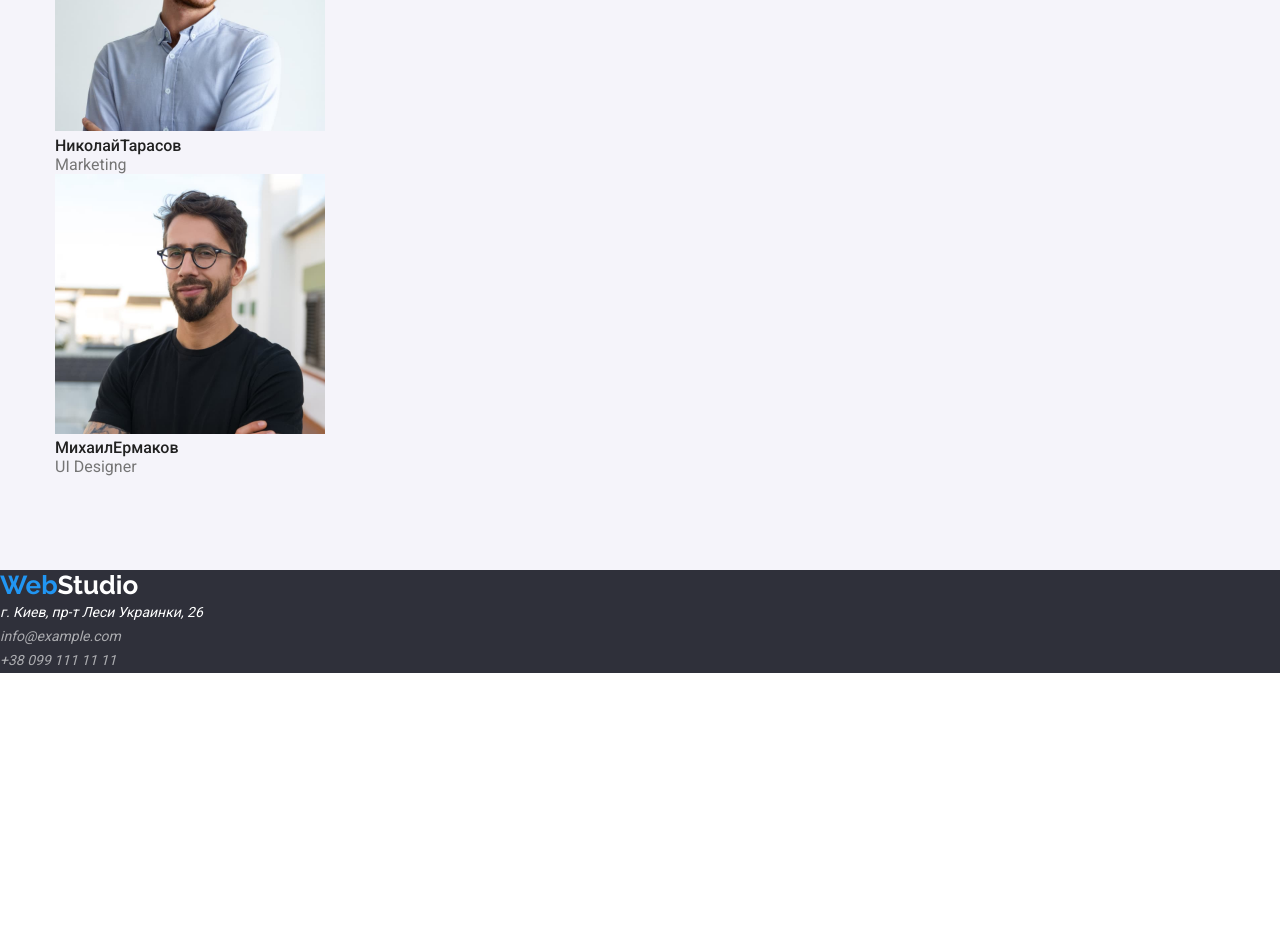
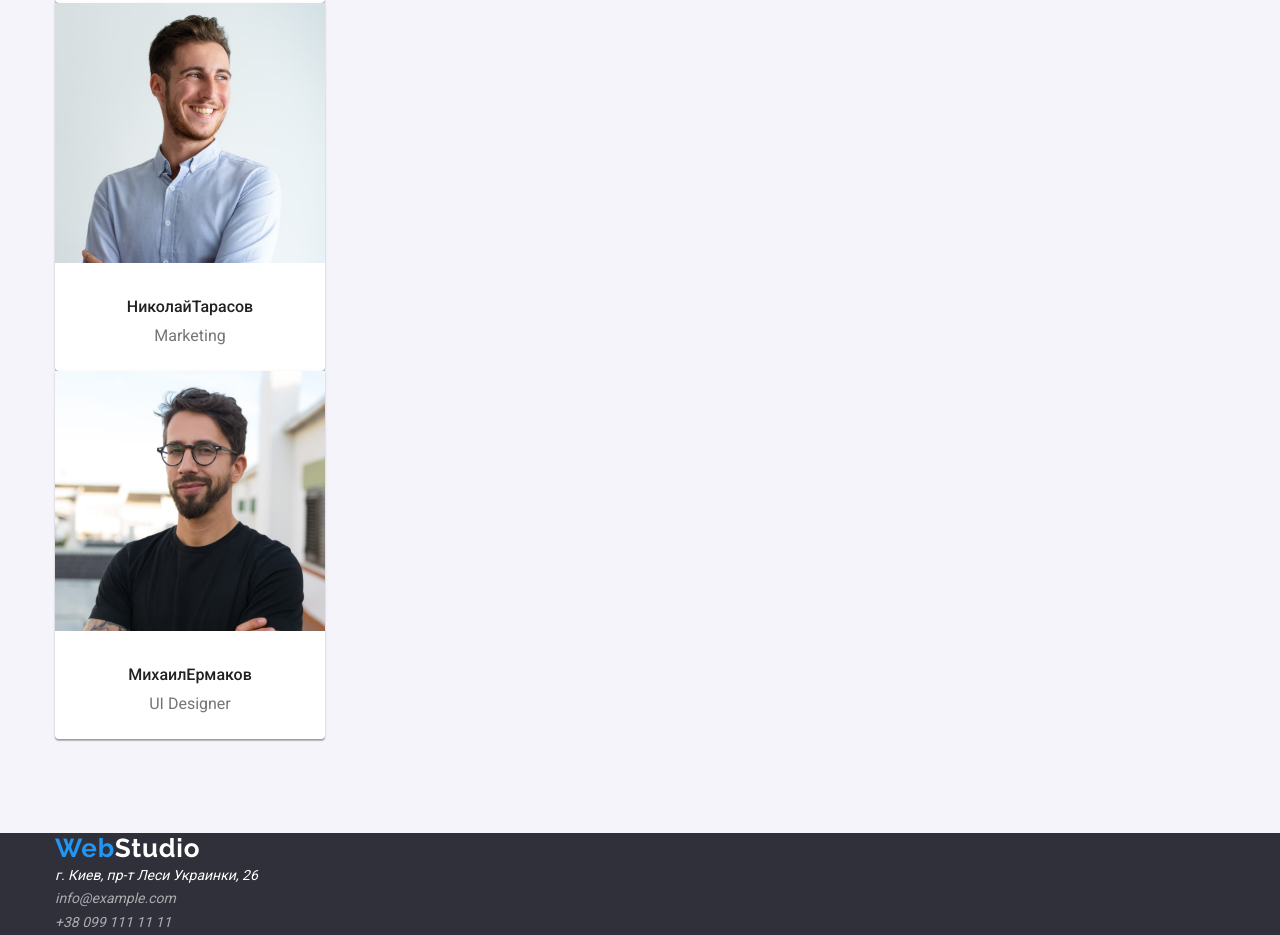
Before and after one commit to EvgeniyPirozhok/goit-markup-hw-03, a plain HTML site: page index.html in a window 1280 px wide. Shown: the part 2997-3932 px from the top of the page. Before the commit the page ends 3670 px from the top, so only its background shows below. Drawn offline with nearby package versions, Linux system fonts and the light colour scheme.

Commit message:
1 часть дз 3

```diff
--- a/css/styles.css
+++ b/css/styles.css
@@ -36,6 +36,10 @@ h1,h2,h3,h4,h5,h6,p,ul{
 .section{
     padding-top: 94px;
     padding-bottom: 94px;
+}
+.section.no-padding{
+    padding-top: 0;
+    padding-bottom: 0;
 }
 
 .logo {
@@ -146,10 +150,21 @@ h1,h2,h3,h4,h5,h6,p,ul{
     font-size: 16px;
     line-height: 1.19;
     color: var(--tittle-text-color);
+    margin-top: 30px;
+    margin-bottom: 10px;
 }
 .profession{
     font-size: 16px;
     line-height: 1.19;
+    margin-bottom: 30px;
+}
+.employee li{
+    box-shadow: 0px 1px 3px rgba(0, 0, 0, 0.12), 0px 1px 1px rgba(0, 0, 0, 0.14), 0px 2px 1px rgba(0, 0, 0, 0.2);
+    border-radius: 0px 0px 4px 4px;
+    width: 270px;
+    height: 368px;
+    background: #FFFFFF;
+    text-align: center;
 }
 .footer{
     background-color: var(--background-grey);
@@ -162,7 +177,9 @@ h1,h2,h3,h4,h5,h6,p,ul{
     font-size: 26px;
     line-height: 1.19;
     color: var(--white-color);
+    letter-spacing: 0.03em;
     text-decoration: none;
+
 }
 .logo-footer-web{
     color: var(--accent-color);
@@ -172,6 +189,7 @@ h1,h2,h3,h4,h5,h6,p,ul{
     font-size: 14px;
     line-height: 1.7;
     color: var(--white-color);
+
 }
 .address:hover,
 .adress:focus{
--- a/index.html
+++ b/index.html
@@ -53,7 +53,7 @@
         </div>
       </section>
       <!--преимущества-->
-      <section>
+      <section class="section no-padding">
         <div class="container">
           <h2 class="hidden-header">Наши преимущества</h2>
           <ul class="list">
@@ -89,7 +89,7 @@
         </div>
       </section>
       <!--примеры работ-->
-      <section class="work-examples">
+      <section class="section work-examples no-padding">
         <div class="container">
           <h2 class="title-two">Чем мы занимаемся</h2>
           <ul class="list">
@@ -160,6 +160,7 @@
     </main>
     <!--футер-->
     <footer class="footer">
+      <div class="container">
         <a href="./index.html" class="logo-footer"
           ><span class="logo-footer-web">Web</span>Studio</a
         >
@@ -184,6 +185,7 @@
             </li>
           </ul>
         </address>
+      </div>
     </footer>
   </body>
 </html>
```
Lines whose indentation alone changed are shown as unchanged.
